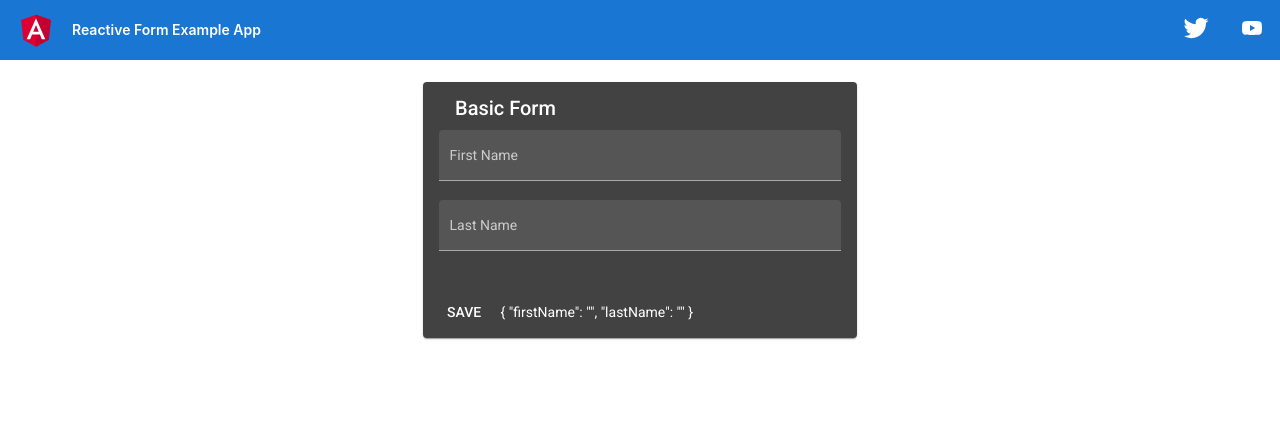
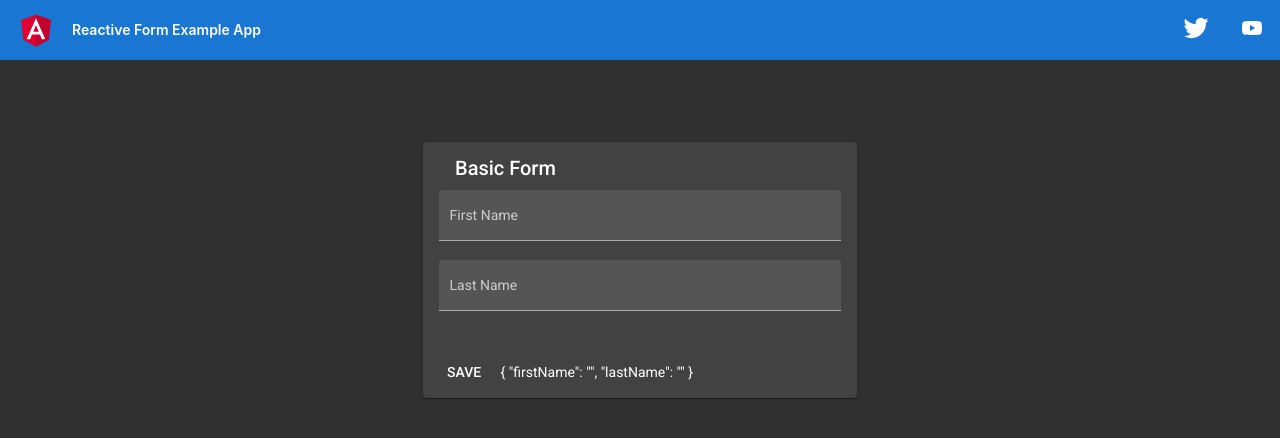
Before and after one commit to patelvimal/angular-practical-guide, an Angular app: page / in a window 1280 px wide. Shown: the top 438 px of the page. Built offline with nearby package versions, Linux system fonts and the light colour scheme.

Commit message:
configure typescript path alias

```diff
--- a/projects/reactive-forms/src/app/app.component.scss
+++ b/projects/reactive-forms/src/app/app.component.scss
@@ -26,7 +26,7 @@ p {
 }
 
 .toolbar {
-    position: absolute;
+    position: sticky;
     top: 0;
     left: 0;
     right: 0;
--- a/projects/reactive-forms/src/app/basic/basic/basic.component.ts
+++ b/projects/reactive-forms/src/app/basic/basic/basic.component.ts
@@ -1,6 +1,6 @@
 import { Component, OnInit } from '@angular/core';
 import { FormGroup } from '@angular/forms';
-import { FormService } from '../../services/form.service';
+import { FormService } from '@reactive-forms/services/form.service';
 
 @Component({
     selector: 'app-basic',
--- a/projects/reactive-forms/src/index.html
+++ b/projects/reactive-forms/src/index.html
@@ -16,7 +16,7 @@
             rel="stylesheet"
         />
     </head>
-    <body class="mat-typography">
+    <body class="mat-typography mat-app-background">
         <app-root></app-root>
     </body>
 </html>
```
Also changed, not shown: projects/reactive-forms/tsconfig.app.json (+4 -10 lines), tsconfig.json (+4 -4 lines), 1 other file (tests, documents, lock files or other folders).
